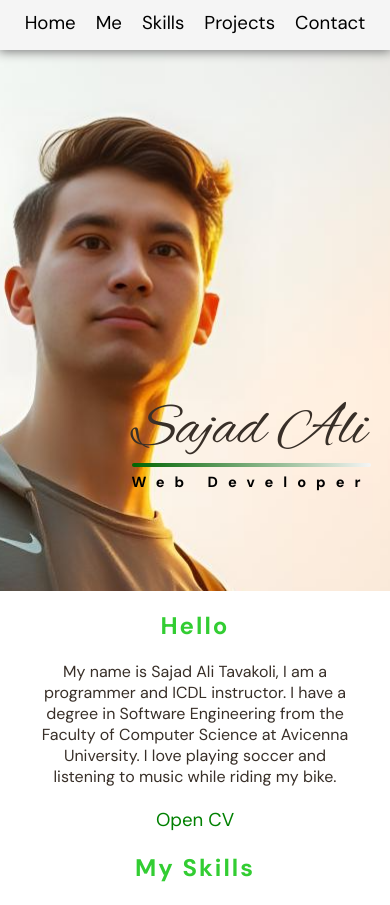
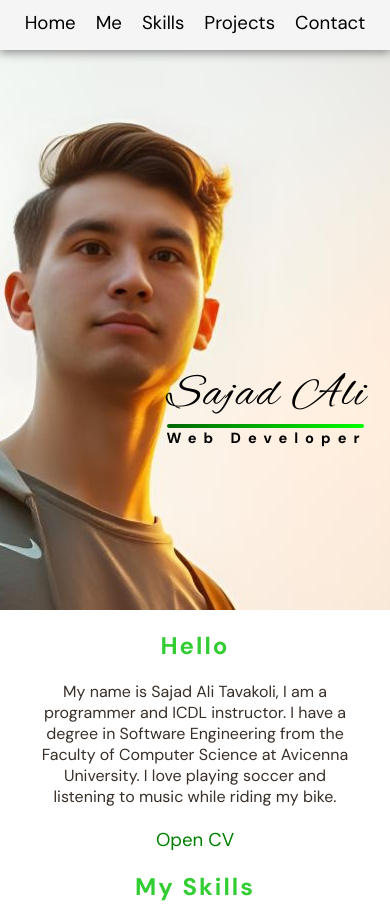
Before and after one commit to Tavakoli-code/Tavakoli-portfolio, a plain HTML site: page index.html in a window 390 px wide. Shown: the top 905 px of the page. Drawn offline with Linux system fonts and the light colour scheme.

Commit message:
responsive design for iPad and Tablet
Extra codes were deleted

```diff
--- a/index.html
+++ b/index.html
@@ -24,17 +24,14 @@
     </header>
 
     <section id="cover">
-        <img src="./assets/images/me-cover-flip.png" alt="cover page image">
-
         <div>
-            <p class="name">Sajad Ali</p>
+            <h2 class="name">Sajad Ali</h2>
             <div class="line"></div>
             <h1 class="title">Web Developer</h1>
         </div>
     </section>
 
     <section id="profile">
-        <!-- <img src="./assets/images/me-profile.JPG" alt=""> -->
         <h2 class="greeting">Hello</h2>
         <p class="bio">My name is Sajad Ali Tavakoli, I am a programmer and ICDL instructor. I have a degree in Software Engineering from the Faculty of Computer Science at Avicenna University. I love playing soccer and listening to music while riding my bike.  </p>
         <a href="./public/cv.html" class="link">Open CV</a>
--- a/style.css
+++ b/style.css
@@ -122,23 +122,15 @@ a {
 
 /* cover */
 #cover {
-    padding: 0px;
-    height: 100vh;
-    flex-direction: row;
-    justify-content: end;
-    /* background-image: url('./assets/images/me-cover-flip.png'); */
-    background-position: center;
+    height: 70vh;
+    background-image: url('./assets/images/me-cover-flip.png');
+    background-position: 58% 30%;
+    justify-content: center;
 }
 
-#cover img {
-    position: absolute;
-    z-index: -1;
-    width: 100%;
-}
-
-#cover div {
-    position: relative;
-    padding-right: 10%;
+#cover > div {
+    margin-top: 15%;
+    margin-left: 40%;
 }
 
 .name {
@@ -146,20 +138,20 @@ a {
     font-family: "Alex Brush", cursive;
     font-weight: 400;
     font-style: normal;
+    color: #000000;
 }
 
 .title {
     font-size: 26pt;
-    font-weight: 300;
-    letter-spacing: 10px;
+    font-weight: 400;
+    letter-spacing: 12px;
 }
 
 .line {
-    position: absolute;
-    top: -5px;
-    background: linear-gradient(to right, darkgreen, whitesmoke);
+    background: linear-gradient(to right, darkgreen, lime);
+    width: 98%;
     height: 4px;
-    border-radius: 100px;
+    border-radius: 50px;
 }
 
 /* profile */
@@ -290,39 +282,28 @@ footer a {
 /* responsive design */
 
 /* mobile */
-@media (max-width: 575px) {
+@media (max-width: 767px) {
 
     header {
         justify-content: center;
     }
 
     /* cover */
-    #cover img {
-        opacity: 0;
-    }
-
-    #cover {
-        /* padding-top: %; */
-        height: 70vh;
-        /* padding: 50% 0%; */
-        background-image: url('./assets/images/me-cover-flip.png');
-        background-position: 58% 30%;
-        /* align-items: end; */
-    }
-
-    #cover > div {
-        padding-right: 5%;
-        margin-top: 70%;
+    #cover > div{
+        margin-right: 3%;
+        margin-top: 50%;
     }
 
     .name {
-        font-size: 45pt;
+        font-size: 35pt;
         text-align: left;
     }
 
     .title {
         font-size: 11pt;
+        letter-spacing: 7px;
         font-weight: bolder;
+        padding-bottom: 5%;
     }
 
     /* profile */
@@ -409,3 +390,28 @@ footer a {
         font-size: medium;
     }
 }
+
+/* iPad and tablet */
+@media (min-width: 768px) and (max-width: 991px) {
+    /* cover */
+    #cover {
+        height: 40vh;
+    }
+
+    #cover > div {
+        margin-top: 30%;
+    }
+
+    .name {
+        font-size: 41pt;
+    }
+
+    .title {
+        font-size: 20pt;
+        letter-spacing: 4px;
+    }
+
+    .line {
+        width: 100%;
+    }
+}
```
